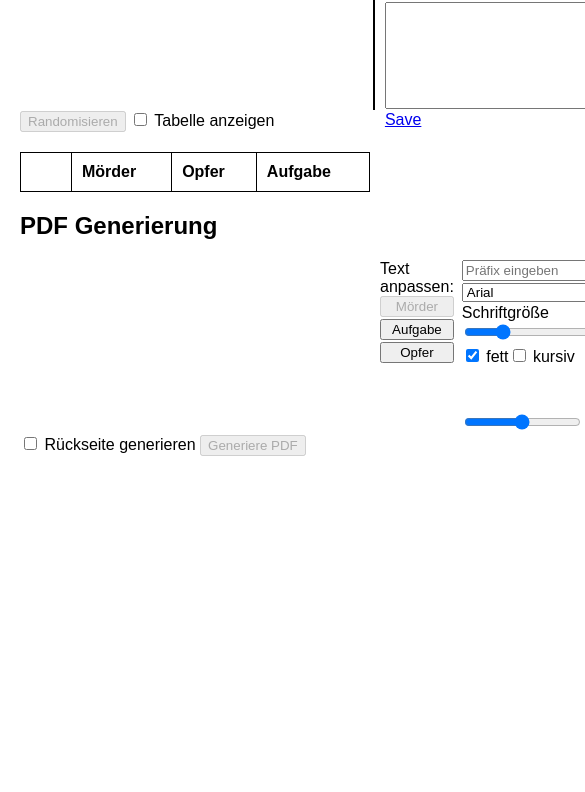
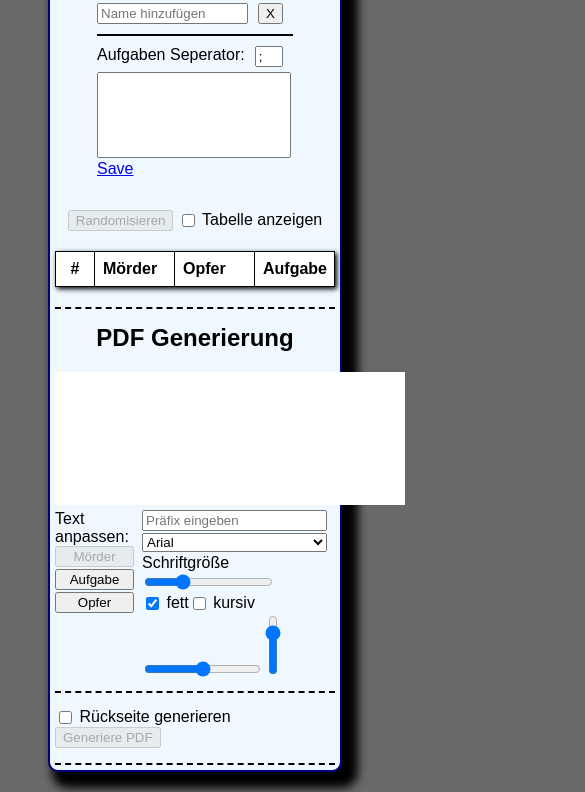
Before and after one commit to RegitGit/moerderspiel-randomizer, a website with bundled scripts: page index.html in a window 390 px wide. Shown: the part 141-933 px from the top of the page, 585 px wide, since content can reach past the window. Before the commit the page ends 844 px from the top, so only its background shows below. Built offline with nearby package versions, Linux system fonts and the light colour scheme; a script that the page names is missing.

Commit message:
responsive css adjustments

```diff
--- a/index.html
+++ b/index.html
@@ -9,6 +9,8 @@
     <script src="//unpkg.com/canvas-txt"></script>
 </head>
 <body>
+    <div id="center-div">
+
         <h1>Mörderspiel Opfer ohne Kreise</h1>
 
         <div class="flex-div">
@@ -29,17 +31,18 @@
                 </div>
             </div>
         </div>
-
+        <div id="randomize-div">
             <button id="randomizeButton" onclick="randomizeNames()" disabled>Randomisieren</button>
             <label>
                 <input type="checkbox" id="visibility-toggle" onchange="setTableVisibility(this.checked)"> Tabelle anzeigen
             </label>
+        </div>
 
         <div id="table-container">
             <table>
                 <thead>
                     <tr>
-                    <th></th>
+                        <th>#</th>
                         <th>Mörder</th>
                         <th>Opfer</th>
                         <th>Aufgabe</th>
@@ -50,8 +53,9 @@
         </div>
 
         <h2>PDF Generierung</h2>
-    <div class="flex-row">
+        <div id="adjust-flex" class="flex-row">
             <canvas id="myCanvas" width="350" height="133"></canvas>
+            <div id="adjust-div">
                 <div id="adjust-parent" class="flex-column">
                     Text anpassen:
                     <button id="murderer-adjust-btn" disabled caseId="0" onclick="switchAdjustingText(this)">Mörder</button>
@@ -91,10 +95,14 @@
                     </div>
                 </div>
             </div>
+        </div>
+        <div id="generate-div">
             <label>
                 <input type="checkbox" id="mirrored-toggle" onchange="toggleDoublesided()"> Rückseite generieren
             </label>
             <button id="generate-btn" disabled title="Randomisiere zuerst die Namen!" onclick="generatePDF()">Generiere PDF</button>
+        </div>
+    </div>
 
     <script src="script.js"></script>
 </body>
--- a/script.js
+++ b/script.js
@@ -289,7 +289,7 @@ const adjustedCanvas = () => {
             murdererValueY = document.getElementById("text-y-axis").value;
             murdererFontStyle = (document.getElementById("bold-toggle").checked ? "bold " : "") + (document.getElementById("italic-toggle").checked ? "italic " : "");
             murdererFontType = document.getElementById("font").value;
-            murdererFontSize = document.getElementById("font-size-slider").value +"px";
+            murdererFontSize = document.getElementById("font-size-slider").value + "px";
             break;
         // 1 = Victim
         case 1:
--- a/styles.css
+++ b/styles.css
@@ -1,7 +1,13 @@
 body {
     font-family: Arial, sans-serif;
     margin: 20px;
+    background-color:dimgrey;
 }
+
+textarea {
+    resize: none;
+}
+
 .flex-div {
     display: flex;
 }
@@ -9,6 +15,7 @@ body {
 #name-column {
     display: flex;
     flex-direction: column;
+    width: 50%;
 }
 
 .flex-column {
@@ -37,6 +44,7 @@ body {
 }
 
 #prompt-container {
+    width: 50%;
     padding-left: 10px;
     border-color: black;
     border-left: solid 2px;
@@ -44,14 +52,25 @@ body {
 
 #prompt-input {
     margin-top: 5px;
+    flex: 1 1 auto;
+    min-width: 100%;
     min-height: 80px;
-    height: 100%;
-    min-width: 300px;
+}
+
+#randomize-div {
+    margin-top: 40px;
 }
 
 #myCanvas {
+    margin-left: auto;
     margin-right: 10px;
     height: 133px;
+    background-color: white;
+}
+
+#adjust-div {
+    display: inline-flex;
+    margin-right: auto;
 }
 
 #text-x-axis {
@@ -79,10 +98,13 @@ body {
     margin-right: 10px;
 }
 table th:first-child, table td:first-child {
-    width: 30px;
+    width: 22px;
     text-align: center;
 }
 table {
+    table-layout: fixed;
+    background-color: white;
+    box-shadow: 2px 2px 5px black;
     border-collapse: collapse;
     margin-top: 20px;
     width: 100%;
@@ -91,8 +113,11 @@ table, th, td {
     border: 1px solid black;
 }
 th, td {
-    padding: 10px;
+    padding: 8px;
     text-align: left;
+}
+td {
+    overflow: auto;
 }
 #table-container {
     margin-top: 20px;
@@ -120,3 +145,95 @@ height: 0;
     /* transform: rotate(90deg) translate(0, -100%); */
     margin-top: -50%;
 }
+
+#generate-div {
+    width: fit-content;
+    margin: auto;
+    margin-top: 10px;
+    padding-bottom: 15px;
+    border-bottom: 2px dashed black;
+    padding-top: 15px;
+    border-top: 2px dashed black;
+}
+
+input {
+    vertical-align: middle;
+}
+
+
+#center-div {
+    margin: auto;
+    width: 80%;
+    border: 2px solid navy;
+    border-radius: 10px;
+    background-color: aliceblue;
+    box-shadow: 10px 10px 10px 6px black;
+    padding: 5px;
+}
+
+h1, h2 {
+    text-align: center;
+}
+
+h2 {
+    padding-top: 15px;
+    border-top: 2px dashed black;
+}
+
+#name-column {
+    width: 50%;
+}
+
+#prompt-container {
+    width: 50%;
+}
+
+#randomize-div {
+    width: fit-content;
+    margin: auto;
+    margin-top: 50px;
+}
+
+@media only screen and (max-width: 950px) {
+    #adjust-flex {
+        flex-direction: column;
+    }
+    #myCanvas {
+        margin: auto;
+        margin-bottom: 5px;
+    }
+    #adjust-div {
+        margin: auto;
+    }
+}
+
+@media only screen and (max-width: 850px) {
+    .flex-div {
+        flex-direction: column;
+    }
+    #name-column {
+        margin: auto;
+        width: 70%;
+    }
+    .name-field {
+        width: 100%;
+    }
+    #prompt-container {
+        margin: auto;
+        padding-left: 0px;
+        padding-top: 10px;
+        border-left: none;
+        border-top: solid 2px;
+        width: 70%;
+    }
+    #prompt-container > .flex-div {
+        flex-direction: row;
+    }
+    #prompt-input {
+        width: 100%;
+    }
+
+    #randomize-div {
+        margin-top: 30px;
+    }
+}
```
Lines whose indentation alone changed are shown as unchanged.
